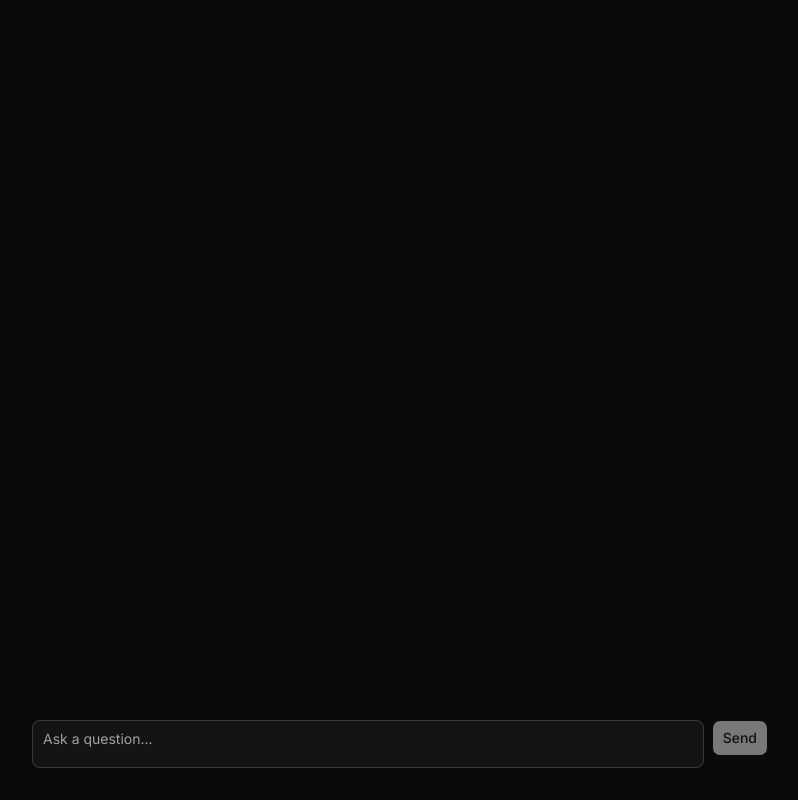
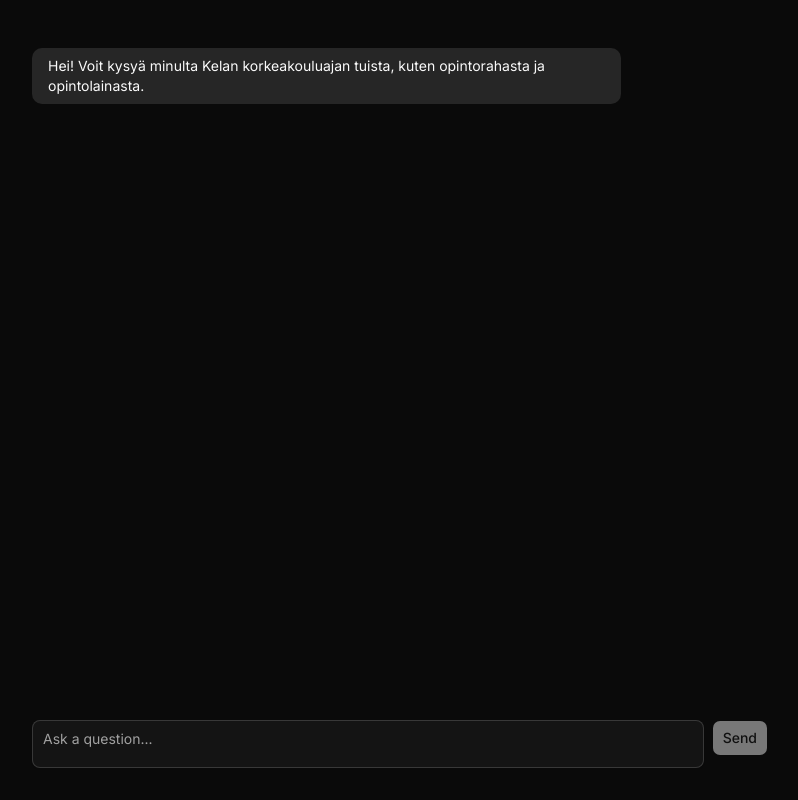
Before and after one commit to emilmanninen/qaragbot, a Next.js app in the folder frontend/: page / in a window 1280 px wide. Shown: the whole page, without its empty margins (240-1038 px from the left). Built offline with nearby package versions, Linux system fonts and the light colour scheme.

Commit message:
added loading indicator and start message

```diff
--- a/frontend/src/app/page.tsx
+++ b/frontend/src/app/page.tsx
@@ -56,7 +56,7 @@ export default function Home() {
   return (
     <div className="flex flex-1 flex-col items-center bg-background">
       <main className="flex w-full max-w-3xl flex-1 flex-col px-4 py-8">
-        <MessageList messages={messages} />
+        <MessageList messages={messages} isLoading={status === "loading"} />
 
         {status === "error" && error && <ErrorBanner error={error} />}
 
--- /dev/null
+++ b/frontend/src/components/loading-indicator.tsx
@@ -0,0 +1,11 @@
+export function LoadingIndicator() {
+  return (
+    <div className="flex justify-start">
+      <div className="flex items-center gap-1 rounded-lg bg-muted px-4 py-3">
+        <span className="h-2 w-2 animate-bounce rounded-full bg-foreground/40 [animation-delay:-0.3s]" />
+        <span className="h-2 w-2 animate-bounce rounded-full bg-foreground/40 [animation-delay:-0.15s]" />
+        <span className="h-2 w-2 animate-bounce rounded-full bg-foreground/40" />
+      </div>
+    </div>
+  );
+}
--- a/frontend/src/components/message-list.tsx
+++ b/frontend/src/components/message-list.tsx
@@ -1,12 +1,30 @@
 import type { Message } from "@/lib/types";
 import { MessageBubble } from "@/components/message-bubble";
+import { LoadingIndicator } from "@/components/loading-indicator";
 
-export function MessageList({ messages }: { messages: Message[] }) {
+// Client-side only, always shown — deliberately not part of `messages`
+// state, so it's never included when page.tsx builds `history` for the
+// backend regardless of how many real turns follow it.
+const WELCOME_MESSAGE: Message = {
+  role: "assistant",
+  content:
+    "Hei! Voit kysyä minulta Kelan korkeakouluajan tuista, kuten opintorahasta ja opintolainasta.",
+};
+
+export function MessageList({
+  messages,
+  isLoading,
+}: {
+  messages: Message[];
+  isLoading?: boolean;
+}) {
   return (
     <div className="flex flex-1 flex-col gap-3 overflow-y-auto py-4">
+      <MessageBubble message={WELCOME_MESSAGE} />
       {messages.map((message, i) => (
         <MessageBubble key={i} message={message} />
       ))}
+      {isLoading && <LoadingIndicator />}
     </div>
   );
 }
```
Also changed, not shown: 1 other file (tests, documents, lock files or other folders).
